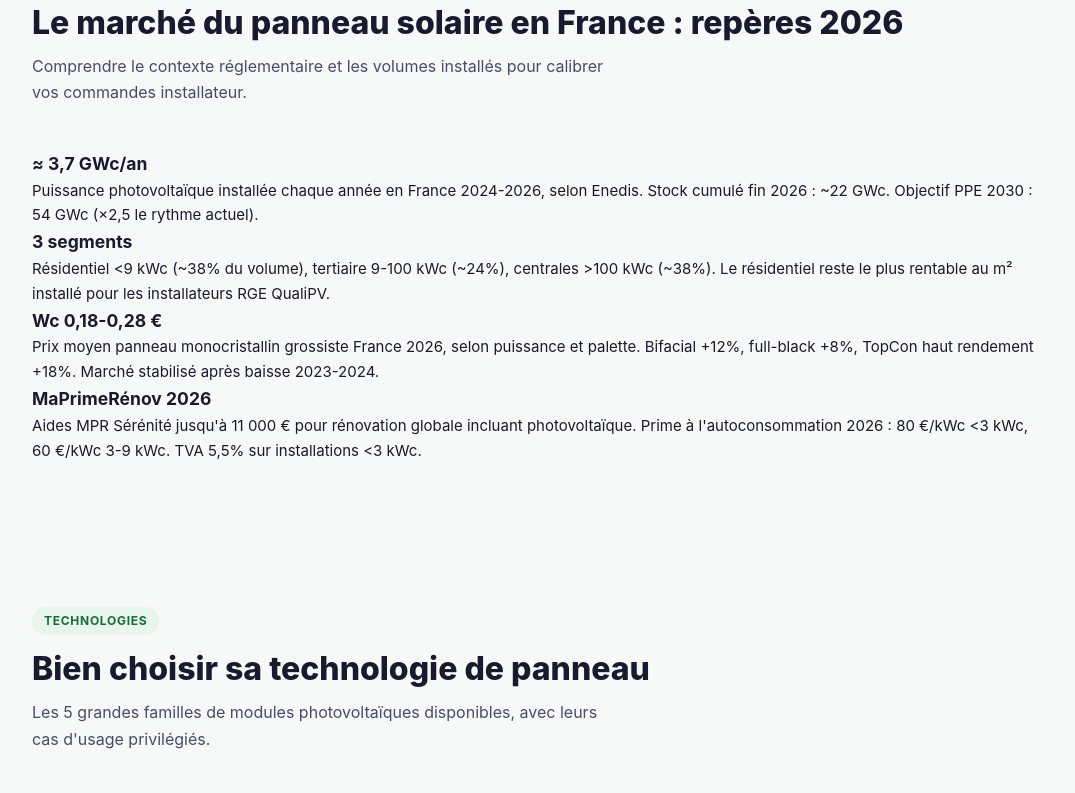
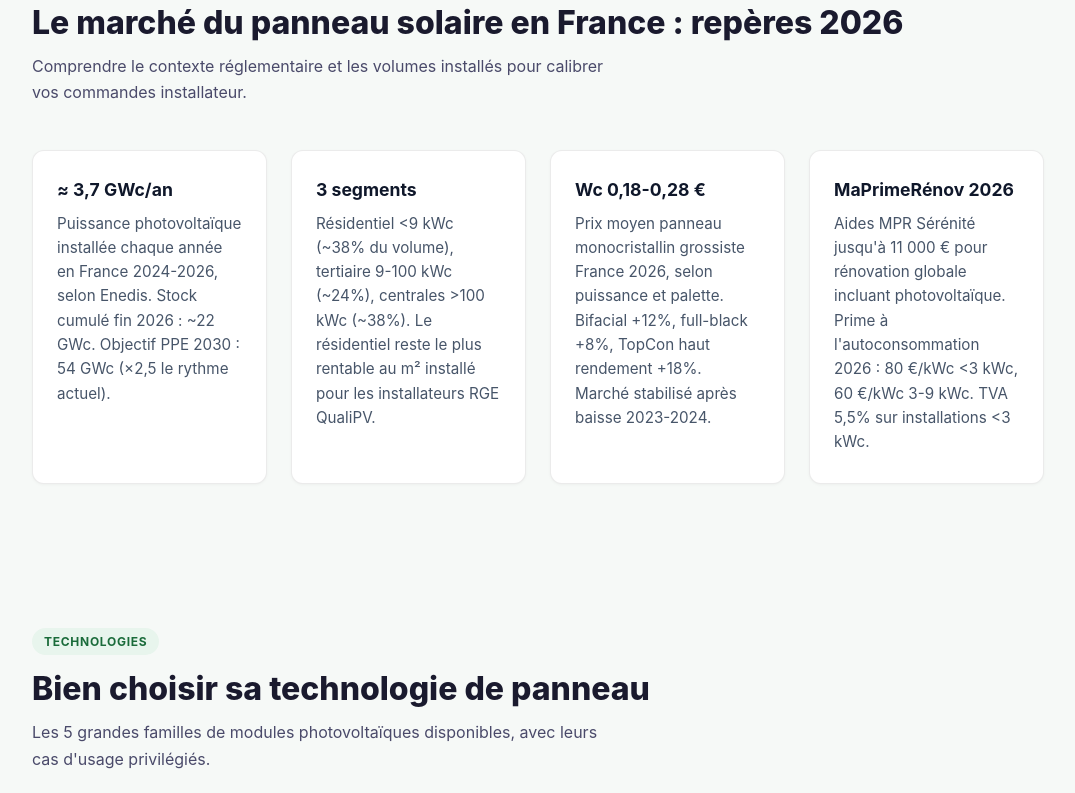
Before and after one commit to bz780/grossiste-panneau-solaire, a plain HTML site: page index.html in a window 1280 px wide. Shown: the part 6738-7531 px from the top of the page, without its empty margins (102-1177 px from the left). Drawn offline with Linux system fonts and the light colour scheme.

Commit message:
fix(css): add benefits-grid + benefit-card styles for P2 data sections

```diff
--- a/index.html
+++ b/index.html
@@ -327,6 +327,16 @@ footer a { color: rgba(255,255,255,.55); }
 }
 </style>
 <!--email_off-->
+<style>
+/* Style sections data ajoutees (P2 enrichissement) */
+.benefits-grid{display:grid;grid-template-columns:repeat(4,1fr);gap:24px;margin-top:32px}
+@media(max-width:1100px){.benefits-grid{grid-template-columns:repeat(2,1fr)}}
+@media(max-width:600px){.benefits-grid{grid-template-columns:1fr}}
+.benefit-card{padding:28px 24px;background:#fff;border:1px solid rgba(0,0,0,.08);border-radius:12px;box-shadow:0 1px 3px rgba(0,0,0,.04)}
+.benefit-card h3{font-size:1.1rem;font-weight:700;margin:0 0 10px;color:#0f172a;line-height:1.3}
+.benefit-card p{font-size:.95rem;line-height:1.6;color:#475569;margin:0}
+.benefit-card strong{color:#0f172a}
+</style>
 </head>
 <body>
 
```
